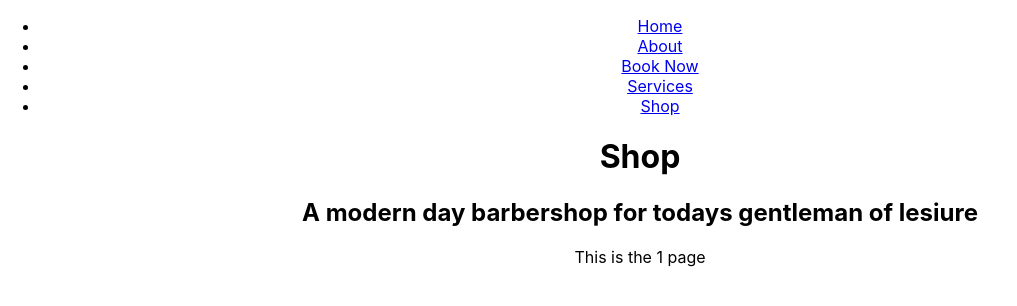
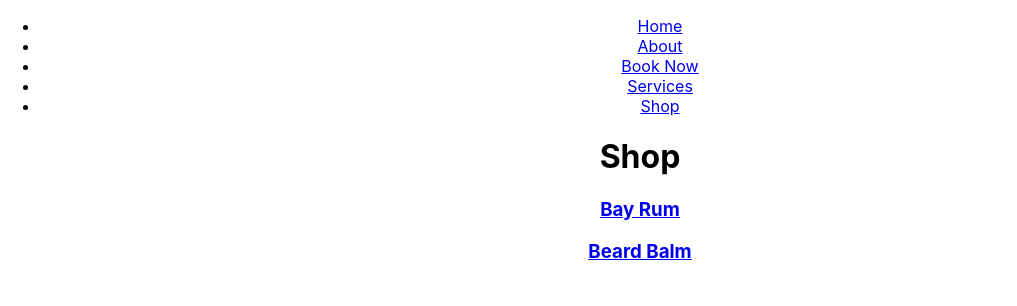
Before and after one commit to MCKevmeister/TheLocalBarbershop_React, a React (Create React App) app in the folder local-barber-shop-website/: page /shop/1 in a window 1280 px wide. Shown: the top 306 px of the page, without its empty margins (0-1017 px from the left). Built offline with nearby package versions, Linux system fonts and the light colour scheme; the HTML template or start-up script is replaced by a standard one.

Commit message:
Changes to the products and shop

```diff
--- a/local-barber-shop-website/src/App.js
+++ b/local-barber-shop-website/src/App.js
@@ -17,8 +17,8 @@ function App() {
           <Route path="/" component={HomePage} exact />
           <Route path="/about" component={AboutPage} />
           <Route path="/services" component={ServicesPage} />
-          <Route path="/shop" component={ShopPage} exact />
-          <Route path="/shop/:product" component={ProductPage} />
+          <Route path="/shop" component={ShopPage} />
+          <Route path="/product/:product" component={ProductPage} />
           <Route path="/book-now" component={BookNow} />
         </div>
       </div>
--- a/local-barber-shop-website/src/pages/ProductPage.js
+++ b/local-barber-shop-website/src/pages/ProductPage.js
@@ -1,12 +1,20 @@
 import React from "react";
+import productContent from "./productContent";
 
 const ProductPage = ({ match }) => {
-  const product = match.params.product;
-  return (
+  const name = match.params.product;
+  const product = productContent.find((product) => product.name === name);
+
+  if (!product) return <h1>Product does not exist!</h1>;
+  else return (
     <>
-      <h1>Shop</h1>
-      <h2>A modern day barbershop for todays gentleman of lesiure</h2>
-      <p>This is the {product} page</p>
+        <h1>{product.title}</h1>
+      {product.description.map((paragraph, key) => (
+        <p key={key}>{paragraph}</p>
+      ))}
+      {product.price.map((dollars, key) => (
+        <p key={key}>${dollars}</p>
+      ))}
     </>
   );
 };
--- a/local-barber-shop-website/src/pages/ShopPage.js
+++ b/local-barber-shop-website/src/pages/ShopPage.js
@@ -1,10 +1,15 @@
 import React from "react";
+import { Link } from "react-router-dom";
+import products from "./productContent";
 
 const ShopPage = () => (
   <>
     <h1>Shop</h1>
-    <h2>A modern day barbershop for todays gentleman of lesiure</h2>
-    <p>This is the shop home</p>
+    {products.map((product, key) => (
+      <Link key={key} to={`/product/${product.name}`}>
+        <h3>{product.title}</h3>
+      </Link>
+    ))}
   </>
 );
 export default ShopPage;
--- /dev/null
+++ b/local-barber-shop-website/src/pages/productContent.js
@@ -0,0 +1,23 @@
+const products = [
+  {
+    name: "bay-rum",
+    title: "Bay Rum",
+    subtitle: "",
+    description: [
+      "A woody, spicy fragrance that helps with a flaky or oily scalp and makes for an easy spray on after-shave cologne",
+    ],
+    price: ["18.50"],
+    // image: ??
+  },
+  {
+    name: "beard-ralm",
+    title: "Beard Balm ",
+    subtitle: "Wood + Spice 100ml",
+    description: [
+      "A sensational balm that reduces the unpleasant feeling of itchiness while softening the beard and refreshing the skin. Recommended in the first weeks of beard and moustache growth.",
+    ],
+    price: ["29.00"],
+  },
+];
+
+export default products;
```
